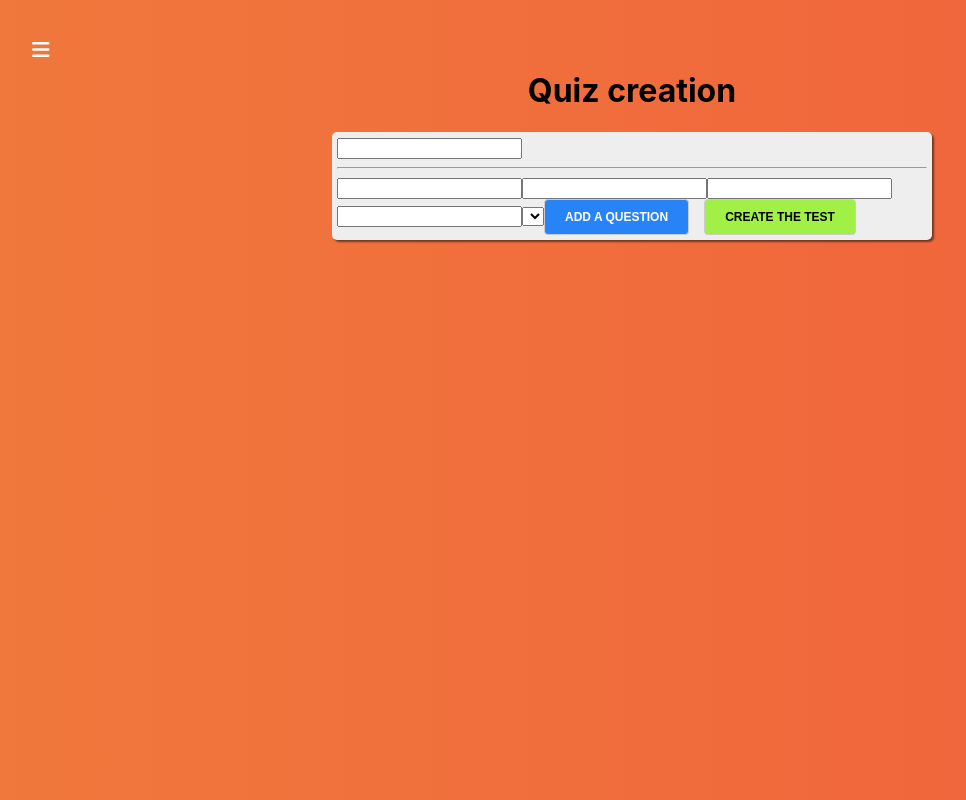
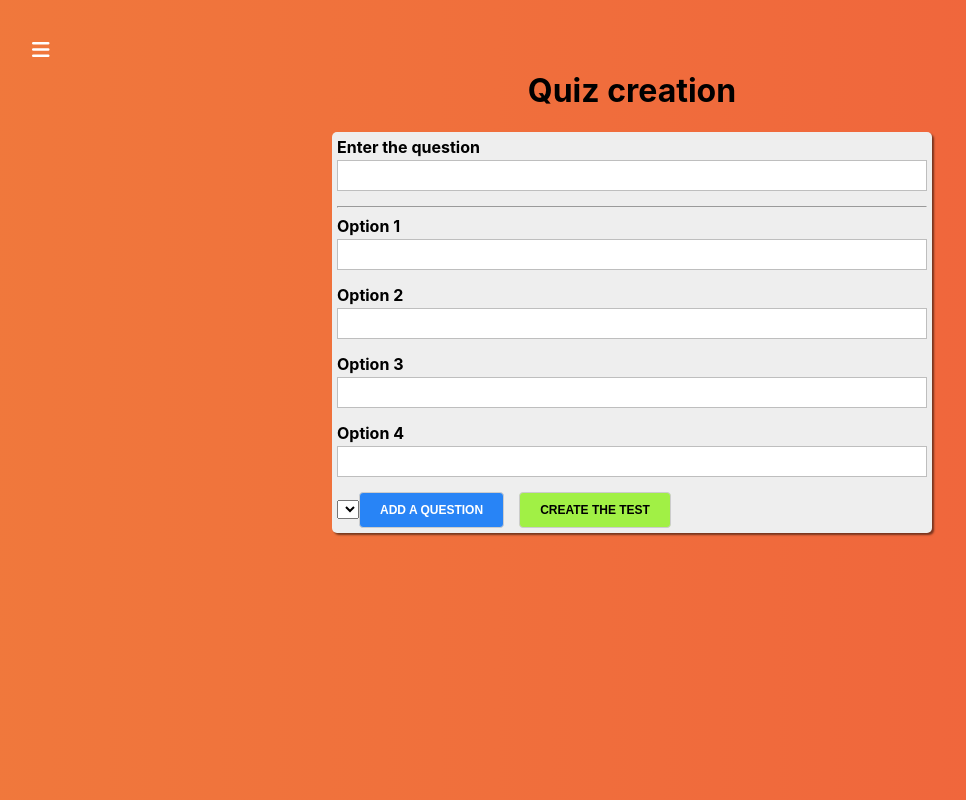
Before and after one commit to Rainspistols/React-quiz, a React app: page /quiz-creator in a window 1280 px wide. Shown: the whole page, without its empty margins (8-974 px from the left). Built offline with nearby package versions, Linux system fonts and the light colour scheme.

Commit message:
control creation

```diff
--- a/src/containers/QuizCreator/QuizCreator.js
+++ b/src/containers/QuizCreator/QuizCreator.js
@@ -1,14 +1,68 @@
 import React, { Component } from 'react';
 import classes from './QuizCreator.module.css';
 import Button from '../../components/UI/Button/Button';
+import { createControl } from '../../form/formFramework';
+import Input from '../../components/UI/Input/Input';
+import Auxiliary from '../../hoc/Auxiliary/Auxiliary';
+
+function createOptionControl(number) {
+  return createControl(
+    {
+      label: `Option ${number}`,
+      errorMessage: 'Value cannot be empty',
+      id: number
+    },
+    { required: true }
+  );
+}
+
+function createFormControls() {
+  return {
+    question: createControl(
+      {
+        label: 'Enter the question',
+        errorMessage: 'The question cannot be empty'
+      },
+      { required: true }
+    ),
+    option1: createOptionControl(1),
+    option2: createOptionControl(2),
+    option3: createOptionControl(3),
+    option4: createOptionControl(4)
+  };
+}
 
 class QuizCreator extends Component {
-  state = {};
+  state = {
+    quiz: [],
+    formControls: createFormControls()
+  };
   submitHandler = e => {
     e.preventDefault();
   };
   addQuestionHandler = () => {};
   createQuizHandler = () => {};
+  changeHandler = (value, controlName) => {};
+  rednerControls() {
+    return Object.keys(this.state.formControls).map((controlName, index) => {
+      const control = this.state.formControls[controlName];
+
+      return (
+        <Auxiliary key={controlName + index}>
+          <Input
+            label={control.label}
+            value={control.value}
+            valid={control.valid}
+            shouldValidate={!!control.validation}
+            touched={control.touched}
+            errorMessage={control.errorMessage}
+            onChange={e => this.changeHandler(e.target.value, controlName)}
+          />
+          {index === 0 ? <hr /> : null}
+        </Auxiliary>
+      );
+    });
+  }
   render() {
     return (
       <div className={classes.QuizCreator}>
@@ -16,12 +70,7 @@
           <h1>Quiz creation</h1>
 
           <form onSubmit={this.submitHandler}>
-            <input type='text' />
-            <hr />
-            <input type='text' />
-            <input type='text' />
-            <input type='text' />
-            <input type='text' />
+            {this.rednerControls()}
 
             <select></select>
 
--- /dev/null
+++ b/src/form/formFramework.js
@@ -0,0 +1,9 @@
+export function createControl(config, validation) {
+  return {
+    ...config,
+    validation,
+    valid: !validation,
+    touched: false,
+    value: ''
+  }
+}
--- /dev/null
+++ b/src/hoc/Auxiliary/Auxiliary.js
@@ -0,0 +1,3 @@
+const Auxiliary = props => props.children;
+
+export default Auxiliary;
```
